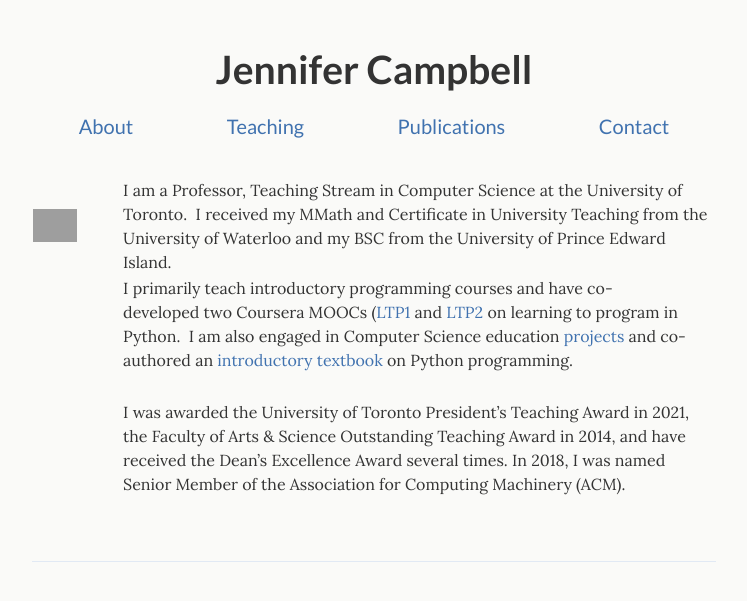
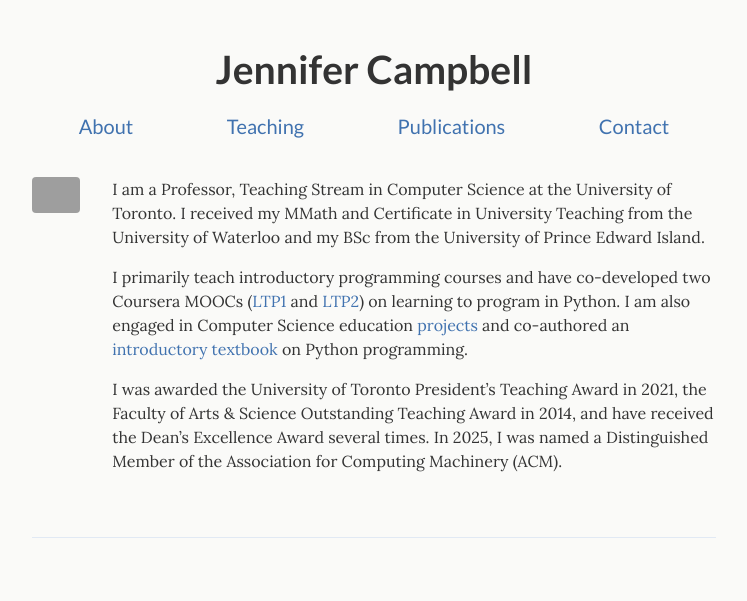
Before and after one commit to jencampbell/jencampbell.github.io, a Jekyll site: the page built from index.md, in a window 1280 px wide. Shown: the top 601 px of the page, without its empty margins (266-1013 px from the left). Built offline with Jekyll 4.4.1, drawn with Linux system fonts in a browser that asks for light colours; grey boxes are pictures that could not be loaded.

Commit message:
Update teaching, add CRA-E white paper, redo intro photo layout
- Teaching: 2026-27 courses (CSC108 Fall, CSC108 + CSC271 Winter)
- Publications: add "Sowing the Seeds" CRA-E white paper (Hsia, Herman, Campbell)
- Replace the Markdown-table photo hack on the home and about pages with a
  flex layout: photo left / text right on desktop, stacked on mobile

Co-Authored-By: Claude Sonnet 5 <noreply@anthropic.com>
Claude-Session: https://claude.ai/code/session_01PUq2p2BnfrUQy9XFpbcxzH

```diff
--- a/_sass/_page.scss
+++ b/_sass/_page.scss
@@ -166,6 +166,39 @@ p.post-desc {
   color: $dark-blue;
 }
 
+// PAGE INTRO (home + about) ====================================
+
+.intro {
+  margin-top: $spacer1;
+  display: flex;
+  flex-direction: column;
+  gap: $spacer1;
+}
+
+.intro-photo {
+  width: 180px;
+  height: auto;
+  border-radius: $border-radius;
+  align-self: center;
+}
+
+.intro-text p:last-child {
+  margin-bottom: 0;
+}
+
+@include mq-up(sm) {
+  .intro {
+    flex-direction: row;
+    align-items: flex-start;
+    gap: $spacer2;
+  }
+
+  .intro-photo {
+    flex: 0 0 auto;
+    align-self: auto;
+  }
+}
+
 .site-profile {
   float: right;
   width: 96px;
--- a/index.md
+++ b/index.md
@@ -3,8 +3,15 @@ layout: default
 title: Jennifer Campbell
 ---
 
-||:---------------------------------|:---------------------------------------------|
-|<img src="../assets/img/jen.jpg" alt="jen" width="50%"/> | I am a Professor, Teaching Stream in Computer Science at the University of Toronto.  I received my MMath and Certificate in University Teaching from the University of Waterloo and my BSC from the University of Prince Edward Island.
-||I primarily teach introductory programming courses and have co-developed two Coursera MOOCs ([LTP1](https://www.coursera.org/course/programming1){:target="_blank"} and [LTP2](https://www.coursera.org/course/programming2){:target="_blank"} on learning to program in Python.  I am also engaged in Computer Science education [projects](/publications) and co-authored an [introductory textbook](https://pragprog.com/book/gwpy2/practical-programming){:target="_blank"} on Python programming.|
-|||
-||I was awarded the University of Toronto President's Teaching Award in 2021, the Faculty of Arts &amp; Science Outstanding Teaching Award in 2014, and have received the Dean's Excellence Award several times. In 2018, I was named Senior Member of the Association for Computing Machinery (ACM).|
+<div class="intro">
+<img class="intro-photo" src="{{ site.baseurl }}/assets/img/jen.jpg" alt="Jennifer Campbell" />
+<div class="intro-text" markdown="1">
+
+I am a Professor, Teaching Stream in Computer Science at the University of Toronto. I received my MMath and Certificate in University Teaching from the University of Waterloo and my BSc from the University of Prince Edward Island.
+
+I primarily teach introductory programming courses and have co-developed two Coursera MOOCs ([LTP1](https://www.coursera.org/course/programming1){:target="_blank"} and [LTP2](https://www.coursera.org/course/programming2){:target="_blank"}) on learning to program in Python. I am also engaged in Computer Science education [projects](/publications) and co-authored an [introductory textbook](https://pragprog.com/titles/gwpy4/practical-programming-fourth-edition-4th-edition/){:target="_blank"} on Python programming.
+
+I was awarded the University of Toronto President's Teaching Award in 2021, the Faculty of Arts &amp; Science Outstanding Teaching Award in 2014, and have received the Dean's Excellence Award several times. In 2025, I was named a Distinguished Member of the Association for Computing Machinery (ACM).
+
+</div>
+</div>
```
Also changed, not shown: _pages/about.md (+12 -5 lines), _pages/publications.md (+1 -0 lines), _pages/teaching.md (+4 -2 lines).
